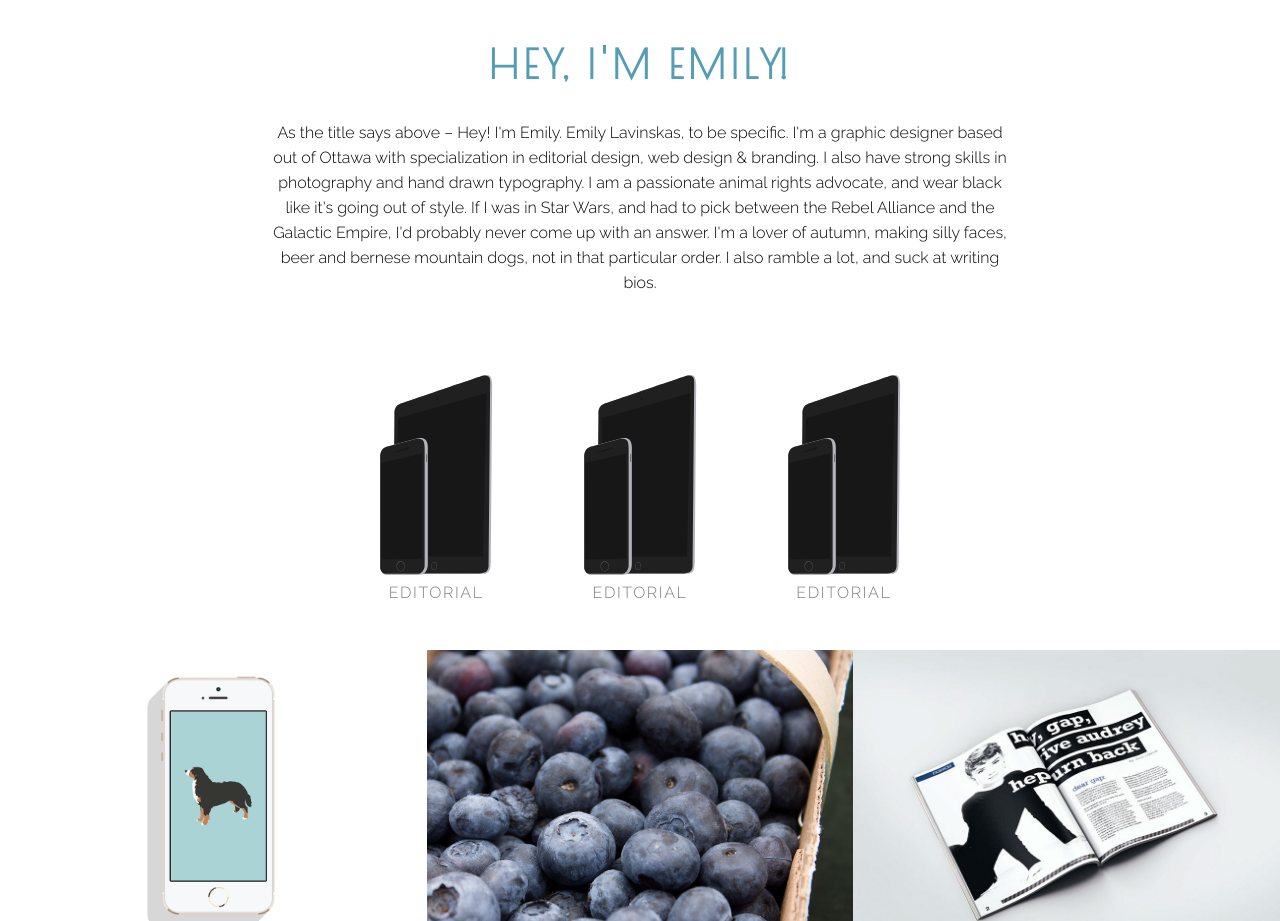
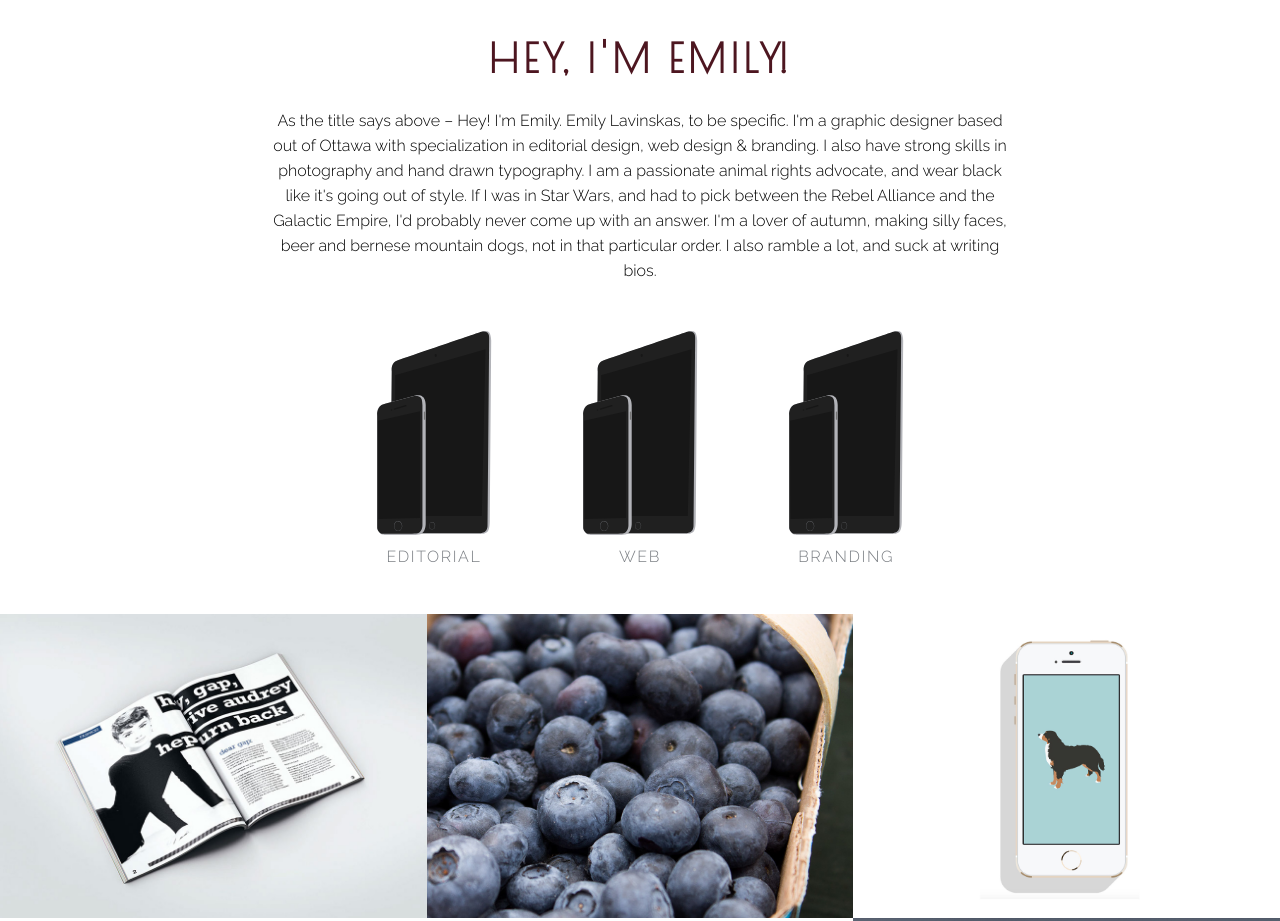
Before and after one commit to emilylavinskas/portfolio-old, a plain HTML site: page index.html in a window 1280 px wide. Shown: the part 820-1741 px from the top of the page. Drawn offline with nearby package versions, Linux system fonts and the light colour scheme.

Commit message:
changed bio title colour, adjusted icons

```diff
--- a/css/main.css
+++ b/css/main.css
@@ -125,7 +125,7 @@ body {
 }
 
 .bio-title {
-    color: #559cb5;
+    color: #4d1620;
     font-size: 2.5em;
 }
 
@@ -141,11 +141,10 @@ body {
     line-height: 25px;
     padding-left: .5em;
     padding-right: .5em;
-    padding-bottom: 3em;
+    padding-bottom: 1em;
 }
 
 .icons {
-    padding-bottom: .5em;
     display: inline-block;
     height: 15em;
     width: 100%;
@@ -329,7 +328,7 @@ body {
     }
 
     .portfolio-piece {
-        width: 33.3333%;
+        max-width: 33.3333%;
         display: inline-block;
         float: left;
     }
@@ -391,7 +390,7 @@ body {
     }
 
     .icons {
-        padding-bottom: .5em;
+        margin-bottom: .5em;
         height: 13em;
     }
 }
--- a/index.html
+++ b/index.html
@@ -23,7 +23,7 @@
         <nav id="nav" role="navigation">
             <ul class="nav">
                 <li class="menu-item"><a href="#about">Hey, I'm Emily!</a></li>
-                <li class="menu-item"><a href="#portfolio">Portfolio</a></li>
+                <li class="menu-item"><a href="#portfolio">Work</a></li>
                 <li class="menu-item"><a href="#contact">Contact</a></li>
             </ul>
         </nav>
@@ -38,7 +38,7 @@
 
 <main id="main" role="main">
     <div class="about-section" id="about">
-        <h2 class="bio-title">Hey, I'm Emily!</h2>
+        <h1 class="bio-title">Hey, I'm Emily!</h1>
         <p class="bio">As the title says above – Hey! I'm Emily. Emily Lavinskas, to be specific. I'm a graphic designer based out of Ottawa with specialization in editorial design, web design &amp; branding. I also have strong skills in photography and hand drawn typography. I am a passionate animal rights advocate, and wear black like it's going out of style. If I was in Star Wars, and had to pick between the Rebel Alliance and the Galactic Empire, I'd probably never come up with an answer. I'm a lover of autumn, making silly faces, beer and bernese mountain dogs, not in that particular order. I also ramble a lot, and suck at writing bios.</p>
     </div>
 
@@ -53,26 +53,26 @@
         <div class="skill-icons">
             <figure>
                 <img class="icons" src="images/skills-placeholder.svg">
-                <figcaption class="icon-caption">Editorial</figcaption>
+                <figcaption class="icon-caption">Web</figcaption>
             </figure>
         </div>
 
         <div class="skill-icons">
             <figure>
                 <img class="icons" src="images/skills-placeholder.svg">
-                <figcaption class="icon-caption">Editorial</figcaption>
+                <figcaption class="icon-caption">Branding</figcaption>
             </figure>
         </div>
     </div>
 
     <div class="portfolio-section" id="portfolio">
        <div class="layer-portfolio-pieces">
+           <img class="portfolio-piece" src="images/test-photo3.jpg" alt="">
+           <img class="portfolio-piece" src="images/test-photo2.jpg" alt="">
            <img class="portfolio-piece" src="images/test-photo4.jpg" alt="">
-           <img class="portfolio-piece" src="images/test-photo2.jpg" alt="">
-           <img class="portfolio-piece" src="images/test-photo3.jpg" alt="">
+           <img class="portfolio-piece" src="images/test-photo5.jpg" alt="">
+           <img class="portfolio-piece" src="images/test-photo6.jpg" alt="">
            <img class="portfolio-piece" src="images/test-photo.jpg" alt="">
-           <img class="portfolio-piece" src="images/test-photo6.jpg" alt="">
-           <img class="portfolio-piece" src="images/test-photo5.jpg" alt="">
         </div>
     </div>
 
```
